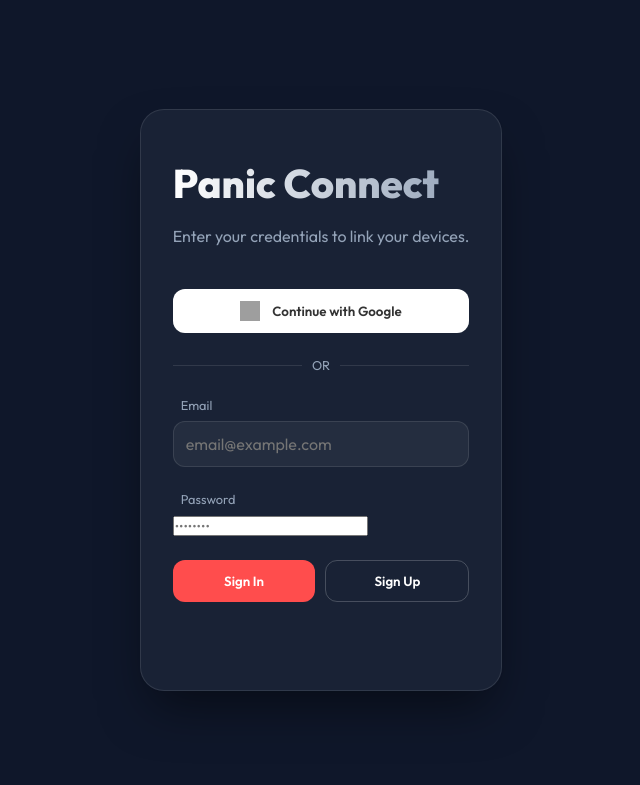
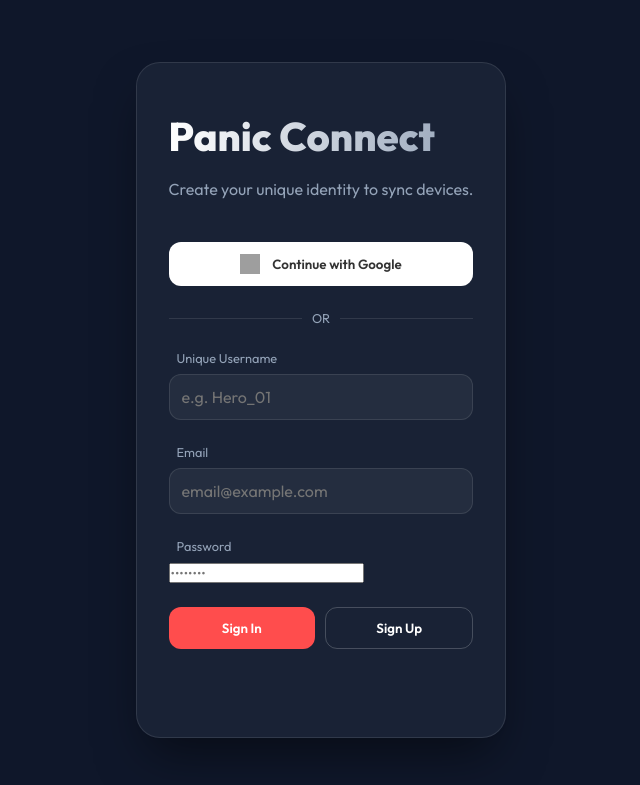
Before and after one commit to laancein-ui/remote-panic-connect, a Flask app: page / in a window 1280 px wide. Shown: the top 785 px of the page, without its empty margins (319-959 px from the left). Run offline with Flask 3, Linux system fonts and the light colour scheme; some libraries are stand-ins or nearby versions; grey boxes are pictures that could not be loaded.

Commit message:
Complete overhaul: Functional Sign In/Up with Unique Username Sync

```diff
--- a/templates/index.html
+++ b/templates/index.html
@@ -13,13 +13,19 @@
     <div id="auth-overlay" class="auth-overlay">
         <div class="glass-card">
             <h1>Panic Connect</h1>
-            <p>Enter your credentials to link your devices.</p>
+            <p>Create your unique identity to sync devices.</p>
+
             <div id="auth-container">
                 <button id="googleLogin" class="google-btn">
                     <img src="https://www.gstatic.com/firebasejs/ui/2.0.0/images/auth/google.svg" alt="Google">
                     Continue with Google
                 </button>
                 <div class="divider"><span>OR</span></div>
+
+                <div id="username-field" class="input-group">
+                    <label>Unique Username</label>
+                    <input type="text" id="reg-username" placeholder="e.g. Hero_01">
+                </div>
                 <div class="input-group">
                     <label>Email</label>
                     <input type="email" id="email" placeholder="email@example.com">
@@ -28,28 +34,41 @@
                     <label>Password</label>
                     <input type="password" id="password" placeholder="••••••••">
                 </div>
+
                 <div style="display: flex; gap: 10px; margin-top: 1rem;">
-                    <button id="signInBtn" class="google-btn" style="background: var(--primary); color: white; margin-bottom: 0;">Sign In</button>
-                    <button id="signUpBtn" class="secondary-btn">Sign Up</button>
+                    <button id="signInBtn" class="google-btn" style="background: var(--primary); color: white; margin-bottom: 0; flex: 1;">Sign In</button>
+                    <button id="signUpBtn" class="secondary-btn" style="flex: 1;">Sign Up</button>
                 </div>
             </div>
-            <p class="status-msg" id="authStatus" style="margin-top: 1rem; font-size: 0.8rem; color: #ff4d4d;"></p>
+            <p class="status-msg" id="authStatus" style="margin-top: 1.5rem; font-size: 0.9rem; color: #ff4d4d; font-weight: 600;"></p>
+        </div>
+    </div>
+
+    <!-- Username Setup Overlay (For Google/Existing Users without a username) -->
+    <div id="username-overlay" class="auth-overlay hidden">
+        <div class="glass-card">
+            <h1>Set Username</h1>
+            <p>Almost there! Please choose a unique username for your account.</p>
+            <div class="input-group">
+                <input type="text" id="new-username" placeholder="Pick a username">
+            </div>
+            <button id="saveUsernameBtn" class="google-btn" style="background: var(--primary); color: white;">Save & Continue</button>
         </div>
     </div>
 
     <div id="main-content" class="container hidden">
         <div class="glass-card">
             <div class="header-actions">
-                <button id="settingsBtn" class="icon-btn">⚙️</button>
-                <button id="logoutBtn" class="icon-btn">Logout</button>
+                <div class="user-badge">
+                    <span id="displayUsername">User</span>
+                </div>
+                <div>
+                    <button id="settingsBtn" class="icon-btn">⚙️</button>
+                    <button id="logoutBtn" class="icon-btn">Logout</button>
+                </div>
             </div>
 
             <h1>Panic Control</h1>
-
-            <div class="input-group">
-                <label>Device Identity</label>
-                <input type="text" id="compName" placeholder="This Computer Name">
-            </div>
 
             <div class="input-group">
                 <label>Custom Message / Instruction</label>
@@ -75,6 +94,10 @@
                     <span id="userEmail" class="dim"></span>
                 </div>
                 <div class="setting-item">
+                    <span>Username:</span>
+                    <span id="settingUsername" class="dim"></span>
+                </div>
+                <div class="setting-item">
                     <span>Active Room:</span>
                     <span id="roomId" class="dim"></span>
                 </div>
@@ -87,13 +110,19 @@
         // Supabase Configuration
         const SUPABASE_URL = 'https://neubyyonujujxegrkjly.supabase.co';
         const SUPABASE_ANON_KEY = 'sb_publishable_IcZLB0A5s3niBlim0SLWug_nODoReoI';
-        const supabase = supabase.createClient(SUPABASE_URL, SUPABASE_ANON_KEY);
+
+        let supabaseClient;
+        try {
+            supabaseClient = supabase.createClient(SUPABASE_URL, SUPABASE_ANON_KEY);
+        } catch(e) {
+            console.error("Supabase Init Failed", e);
+        }
 
         const socket = io();
         const authOverlay = document.getElementById('auth-overlay');
+        const usernameOverlay = document.getElementById('username-overlay');
         const mainContent = document.getElementById('main-content');
         const triggerBtn = document.getElementById('triggerBtn');
-        const compNameInput = document.getElementById('compName');
         const instructionInput = document.getElementById('instruction');
         const statusDot = document.getElementById('statusDot');
         const statusText = document.getElementById('statusText');
@@ -103,9 +132,15 @@
 
         // Check Auth State
         async function checkUser() {
-            const { data: { user } } = await supabase.auth.getUser();
+            const { data: { user } } = await supabaseClient.auth.getUser();
             if (user) {
-                setupSession(user);
+                const username = user.user_metadata.username;
+                if (!username) {
+                    authOverlay.classList.add('hidden');
+                    usernameOverlay.classList.remove('hidden');
+                } else {
+                    setupSession(user);
+                }
             } else {
                 authOverlay.classList.remove('hidden');
                 mainContent.classList.add('hidden');
@@ -114,83 +149,89 @@
 
         function setupSession(user) {
             currentUser = user;
+            const username = user.user_metadata.username || "User";
+
             authOverlay.classList.add('hidden');
+            usernameOverlay.classList.add('hidden');
             mainContent.classList.remove('hidden');
+
             document.getElementById('userEmail').innerText = user.email;
+            document.getElementById('displayUsername').innerText = username;
+            document.getElementById('settingUsername').innerText = username;
             document.getElementById('roomId').innerText = user.id.substring(0, 8) + '...';
 
             socket.emit('join_room', { room: user.id });
-
-            localStorage.setItem('lastUser', user.email);
-            compNameInput.value = localStorage.getItem('compName') || 'Computer ' + Math.floor(Math.random() * 100);
         }
 
         // Auth Listeners
-        document.getElementById('googleLogin').addEventListener('click', async () => {
-            const { error } = await supabase.auth.signInWithOAuth({
-                provider: 'google',
-                options: {
-                    redirectTo: window.location.origin
-                }
-            });
-            if (error) authStatus.innerText = "Google Error: " + error.message;
-        });
-
         document.getElementById('signInBtn').addEventListener('click', async () => {
             const email = document.getElementById('email').value;
             const password = document.getElementById('password').value;
             const btn = document.getElementById('signInBtn');
 
-            if (!email || !password) return alert('Please enter both email and password');
+            if (!email || !password) return alert('Enter email and password');
 
-            btn.innerText = 'Signing In...';
+            btn.innerText = 'Connecting...';
             btn.disabled = true;
             authStatus.innerText = '';
 
-            try {
-                const { data, error } = await supabase.auth.signInWithPassword({ email, password });
-                if (error) {
-                    authStatus.innerText = "Error: " + error.message;
-                    console.error(error);
-                } else {
-                    setupSession(data.user);
-                }
-            } catch (err) {
-                authStatus.innerText = "Connection Error. Check your internet.";
-                console.error(err);
-            } finally {
+            const { data, error } = await supabaseClient.auth.signInWithPassword({ email, password });
+
+            if (error) {
+                authStatus.innerText = error.message;
                 btn.innerText = 'Sign In';
                 btn.disabled = false;
+            } else {
+                checkUser();
             }
         });
 
         document.getElementById('signUpBtn').addEventListener('click', async () => {
             const email = document.getElementById('email').value;
             const password = document.getElementById('password').value;
+            const username = document.getElementById('reg-username').value;
             const btn = document.getElementById('signUpBtn');
 
-            if (!email || !password) return alert('Please enter both email and password');
+            if (!email || !password || !username) return alert('Fill all fields (Username, Email, Password)');
 
-            btn.innerText = 'Signing Up...';
+            btn.innerText = 'Creating Account...';
             btn.disabled = true;
             authStatus.innerText = '';
 
-            try {
-                const { data, error } = await supabase.auth.signUp({ email, password });
-                if (error) {
-                    authStatus.innerText = "Error: " + error.message;
-                } else if (data.user && data.session) {
-                    setupSession(data.user);
-                } else {
-                    authStatus.innerText = "Success! Please check your email to confirm.";
-                    authStatus.style.color = "#4ade80";
-                }
-            } catch (err) {
-                authStatus.innerText = "Connection Error.";
-            } finally {
+            const { data, error } = await supabaseClient.auth.signUp({
+                email,
+                password,
+                options: { data: { username: username } }
+            });
+
+            if (error) {
+                authStatus.innerText = error.message;
                 btn.innerText = 'Sign Up';
                 btn.disabled = false;
+            } else {
+                authStatus.innerText = "Check email to confirm, then Sign In!";
+                authStatus.style.color = "#4ade80";
+                btn.innerText = 'Success';
             }
+        });
+
+        document.getElementById('saveUsernameBtn').addEventListener('click', async () => {
+            const username = document.getElementById('new-username').value;
+            if (!username) return alert('Enter a username');
+
+            const { data, error } = await supabaseClient.auth.updateUser({
+                data: { username: username }
+            });
+
+            if (error) alert(error.message);
+            else checkUser();
+        });
+
+        document.getElementById('googleLogin').addEventListener('click', async () => {
+            await supabaseClient.auth.signInWithOAuth({
+                provider: 'google',
+                options: { redirectTo: window.location.origin }
+            });
         });
 
         document.getElementById('logoutBtn').addEventListener('click', async () => {
```
Also changed, not shown: static/css/style.css (+25 -2 lines), templates/receiver.html (+12 -0 lines).
